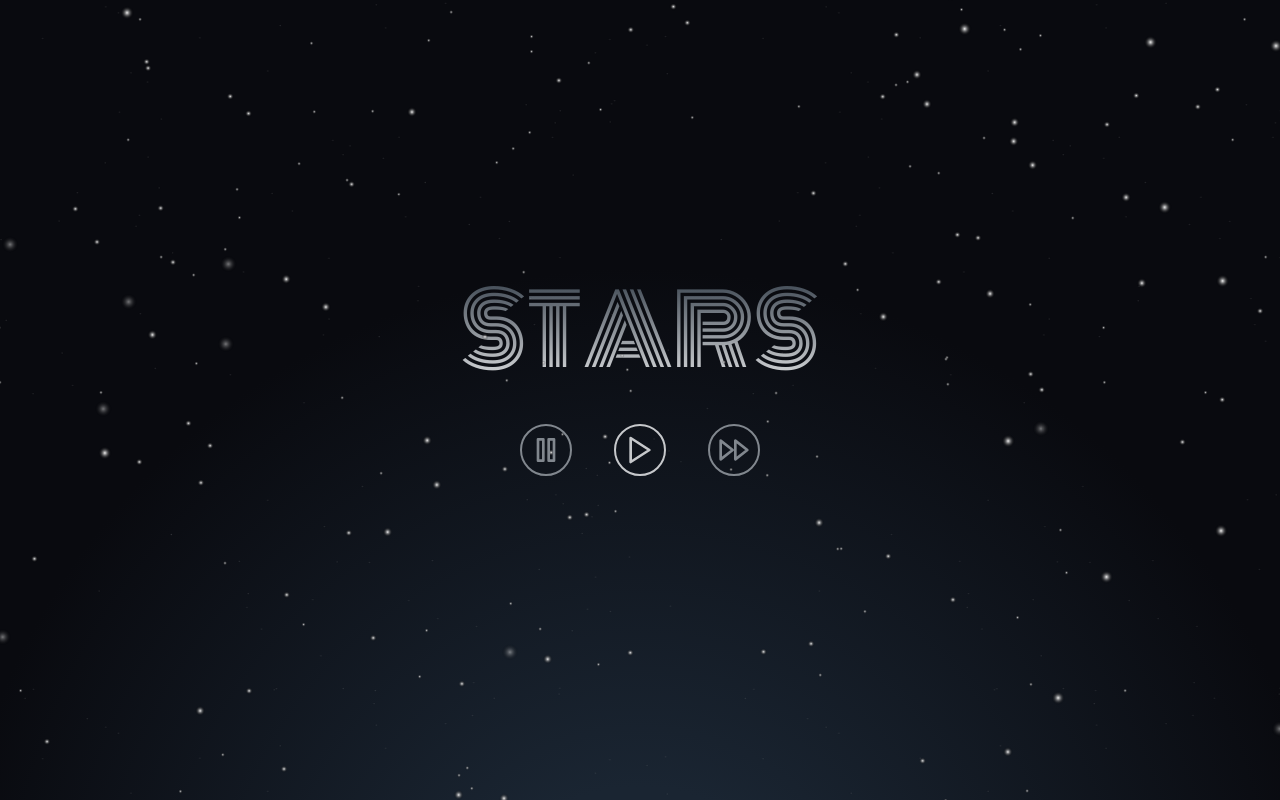
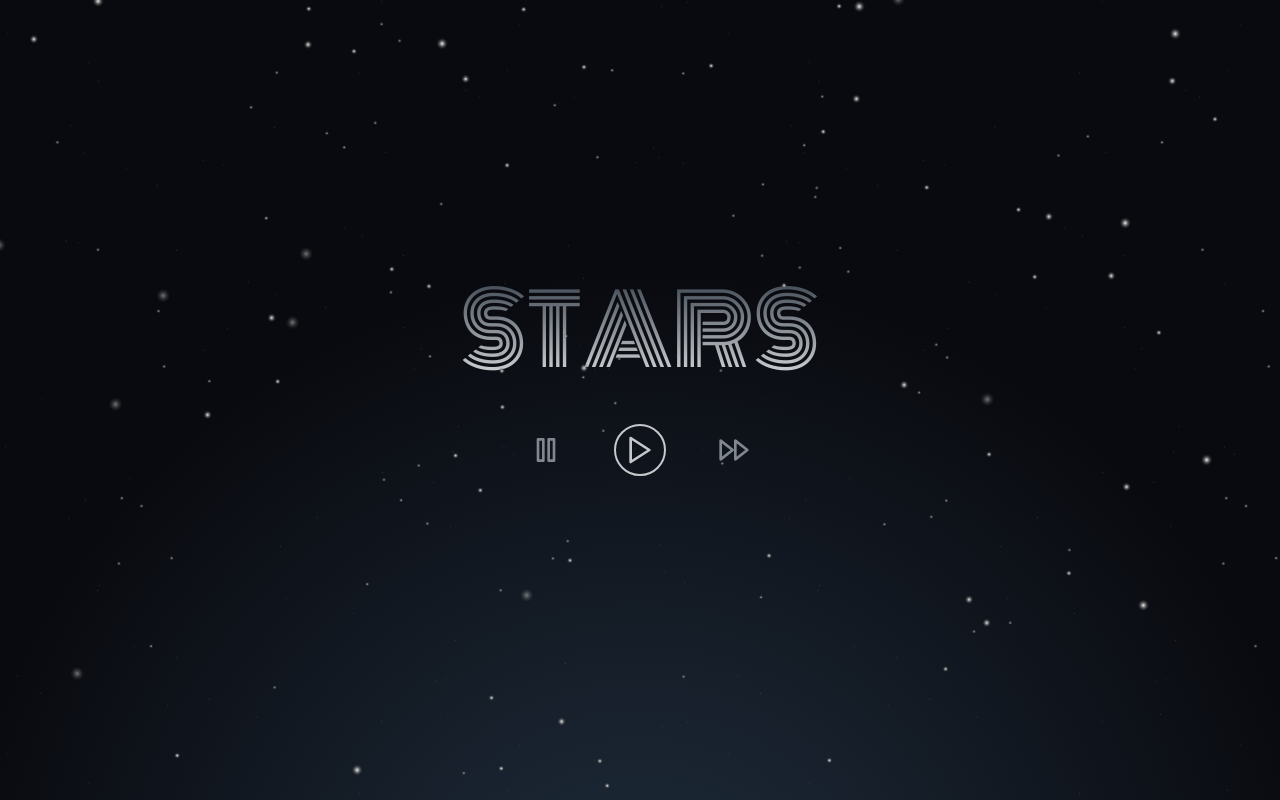
Before and after one commit to domtronn/stars, a Next.js app: page / in a window 1280 px wide. Built offline with nearby package versions, Linux system fonts and the light colour scheme.

Commit message:
Refactor configuration and add spinner around the button for style

```diff
--- a/pages/index.js
+++ b/pages/index.js
@@ -8,7 +8,13 @@ import { chunk, zip } from '../utils/arr'
 
 import { FiPause, FiPlay, FiFastForward } from 'react-icons/fi'
 
+/** ----- Config start */
 const mq = [768, 990].map(bp => `@media (min-width: ${bp}px)`)
+const VIEWBOX = 1000
+const MINIMUM_RADIUS = 80
+const STARS = 80
+const LAYERS = 6
+/** ----- Config end */
 
 const fadeIn = keyframes({
   from: { opacity: 0 },
@@ -29,17 +35,20 @@ const zoom = keyframes({
 
 const Button = styled.button(
   {
+    position: 'relative',
     transition: 'all 0.4s ease-in-out',
     outline: 'none',
     ':hover': {
       outline: 'none',
       cursor: 'pointer',
-      borderColor: 'white',
-      svg: { stroke: 'white' }
+      borderColor: 'transparent',
+      svg: { fill: 'white' },
+      'svg + svg': { stroke: 'white', fill: 'none' }
     },
     ':active': { outline: 'none' },
     ':focus': { outline: 'none' },
-    svg: { stroke: '#81878e', strokeWidth: 2, width: '100%', height: '100%', transition: 'all 0.4s ease-in-out' },
+    svg: { transition: 'all 0.4s ease-in-out' },
+    'svg + svg': { stroke: '#81878e', strokeWidth: 2, width: '100%', height: '100%' },
     background: 'none',
     border: '2px solid #81878e',
     borderRadius: '50%',
@@ -48,9 +57,61 @@ const Button = styled.button(
     padding: 8
   },
   ({ active }) => ({
-    svg: { stroke: active ? '#c6c8cb' : '#81878e' },
-    borderColor: active ? '#c6c8cb' : '#81878e'
+    ':hover': {
+      svg: { fill: active ? 'transparent' : 'white' },
+      borderColor: active ? 'white' : 'transparent'
+    },
+    'svg + svg': { stroke: active ? '#c6c8cb' : '#81878e' },
+    borderColor: active ? '#c6c8cb' : 'transparent'
   })
+)
+
+const Spinner = ({ fill, stroke, ...rest }) => (
+  <svg
+    css={{
+      top: -9,
+      left: -9,
+      width: 66,
+      height: 66,
+      position: 'absolute',
+      stroke: 'none',
+      fill: 'rgba(0,0,0,0)'
+    }}
+    {...rest}
+    version='1.1'
+    viewBox='0 0 80 80'
+  >
+
+    <path
+      d={
+        [
+          'M10,40c0,0,0-0.4,0-1.1c0-0.3,0-0.8,0-1.3c0-0.3,0-0.5,0-0.8c0-0.3,0.1-0.6,0.1-0.9c0.1-0.6,0.1-1.4,0.2-2.1',
+          'c0.2-0.8,0.3-1.6,0.5-2.5c0.2-0.9,0.6-1.8,0.8-2.8c0.3-1,0.8-1.9,1.2-3c0.5-1,1.1-2,1.7-3.1c0.7-1,1.4-2.1,2.2-3.1',
+          'c1.6-2.1,3.7-3.9,6-5.6c2.3-1.7,5-3,7.9-4.1c0.7-0.2,1.5-0.4,2.2-0.7c0.7-0.3,1.5-0.3,2.3-0.5c0.8-0.2,1.5-0.3,2.3-0.4l1.2-0.1',
+          'l0.6-0.1l0.3,0l0.1,0l0.1,0l0,0c0.1,0-0.1,0,0.1,0c1.5,0,2.9-0.1,4.5,0.2c0.8,0.1,1.6,0.1,2.4,0.3c0.8,0.2,1.5,0.3,2.3,0.5',
+          'c3,0.8,5.9,2,8.5,3.6c2.6,1.6,4.9,3.4,6.8,5.4c1,1,1.8,2.1,2.7,3.1c0.8,1.1,1.5,2.1,2.1,3.2c0.6,1.1,1.2,2.1,1.6,3.1',
+          'c0.4,1,0.9,2,1.2,3c0.3,1,0.6,1.9,0.8,2.7c0.2,0.9,0.3,1.6,0.5,2.4c0.1,0.4,0.1,0.7,0.2,1c0,0.3,0.1,0.6,0.1,0.9',
+          'c0.1,0.6,0.1,1,0.1,1.4C74,39.6,74,40,74,40c0.2,2.2-1.5,4.1-3.7,4.3s-4.1-1.5-4.3-3.7c0-0.1,0-0.2,0-0.3l0-0.4c0,0,0-0.3,0-0.9',
+          'c0-0.3,0-0.7,0-1.1c0-0.2,0-0.5,0-0.7c0-0.2-0.1-0.5-0.1-0.8c-0.1-0.6-0.1-1.2-0.2-1.9c-0.1-0.7-0.3-1.4-0.4-2.2',
+          'c-0.2-0.8-0.5-1.6-0.7-2.4c-0.3-0.8-0.7-1.7-1.1-2.6c-0.5-0.9-0.9-1.8-1.5-2.7c-0.6-0.9-1.2-1.8-1.9-2.7c-1.4-1.8-3.2-3.4-5.2-4.9',
+          'c-2-1.5-4.4-2.7-6.9-3.6c-0.6-0.2-1.3-0.4-1.9-0.6c-0.7-0.2-1.3-0.3-1.9-0.4c-1.2-0.3-2.8-0.4-4.2-0.5l-2,0c-0.7,0-1.4,0.1-2.1,0.1',
+          'c-0.7,0.1-1.4,0.1-2,0.3c-0.7,0.1-1.3,0.3-2,0.4c-2.6,0.7-5.2,1.7-7.5,3.1c-2.2,1.4-4.3,2.9-6,4.7c-0.9,0.8-1.6,1.8-2.4,2.7',
+          'c-0.7,0.9-1.3,1.9-1.9,2.8c-0.5,1-1,1.9-1.4,2.8c-0.4,0.9-0.8,1.8-1,2.6c-0.3,0.9-0.5,1.6-0.7,2.4c-0.2,0.7-0.3,1.4-0.4,2.1',
+          'c-0.1,0.3-0.1,0.6-0.2,0.9c0,0.3-0.1,0.6-0.1,0.8c0,0.5-0.1,0.9-0.1,1.3C10,39.6,10,40,10,40z'
+        ].join('')
+      }
+    >
+      <animateTransform
+        attributeType='xml'
+        attributeName='transform'
+        type='rotate'
+        from='0 40 40'
+        to='360 40 40'
+        dur='0.6s'
+        repeatCount='indefinite'
+      />
+    </path>
+  </svg>
 )
 
 const Body = styled.div(
@@ -110,7 +171,7 @@ const StarH1 = styled.h1(
   }
 )
 
-const repeatMap = zip([-1000, 0, 1000], [-1000, 0, 1000])
+const repeatMap = zip([-VIEWBOX, 0, VIEWBOX], [-VIEWBOX, 0, VIEWBOX])
 const StarField = forwardRef((
   { stars, data, speed, className, animate = true, scaleF = () => {} },
   ref
@@ -124,7 +185,7 @@ const StarField = forwardRef((
         .map((layer, i, layers) => (
           <StarLayer
             id={`layer-${scaleF(i + 1)}`}
-            viewBox='0 0 1000 1000'
+            viewBox={`0 0 ${VIEWBOX} ${VIEWBOX}`}
             css={{
               overflow: 'visible',
 
@@ -227,6 +288,7 @@ const Home = ({ data, stars }) => {
             setAnimate(false)
           })}
         >
+          <Spinner />
           <FiPause />
         </Button>
         <Button
@@ -236,6 +298,7 @@ const Home = ({ data, stars }) => {
             setSpeed(8)
           })}
         >
+          <Spinner />
           <FiPlay />
         </Button>
         <Button
@@ -245,6 +308,7 @@ const Home = ({ data, stars }) => {
             setSpeed(2)
           })}
         >
+          <Spinner />
           <FiFastForward />
         </Button>
       </ButtonContainer>
@@ -256,26 +320,18 @@ const Home = ({ data, stars }) => {
 export default Home
 
 export async function getStaticProps (ctx) {
-  const layers = 6
-  const stars = 120
-  const minr = 100
-
-  const pre = new Date()
-  const data = Array(layers * stars)
+  const data = Array(LAYERS * STARS)
     .fill()
     .map(_ => {
-          const r = minr + (Math.random() * (750 - minr))
+      const r = MINIMUM_RADIUS + (Math.random() * (1000 - MINIMUM_RADIUS))
       const theta = 2 * Math.PI * Math.random()
 
       return [
-            (r * Math.cos(theta)) + 500,
-            (r * Math.sin(theta)) + 500,
+        (r * Math.cos(theta)) + (VIEWBOX / 2), // Centre x point
+        (r * Math.sin(theta)) + (VIEWBOX / 2), // Centre y point
         1
       ]
     })
 
-  console.log(`Data gen took: ${new Date() - pre}ms`)
-  console.log(JSON.stringify(data))
-
-  return { props: { data, stars } }
+  return { props: { data, stars: STARS } }
 }
```
Lines whose indentation alone changed are shown as unchanged.
